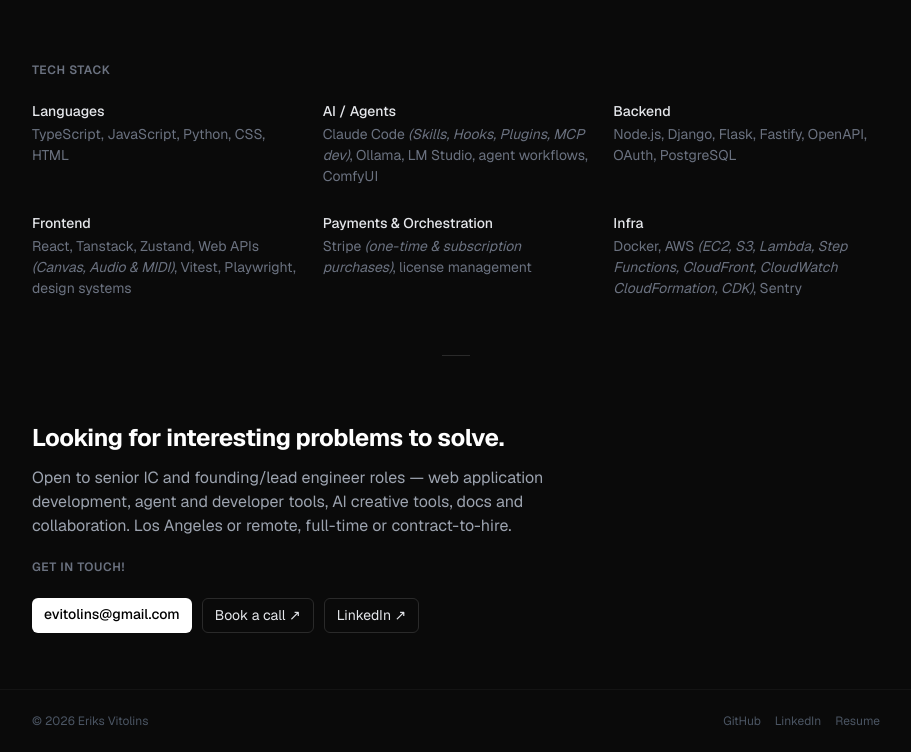
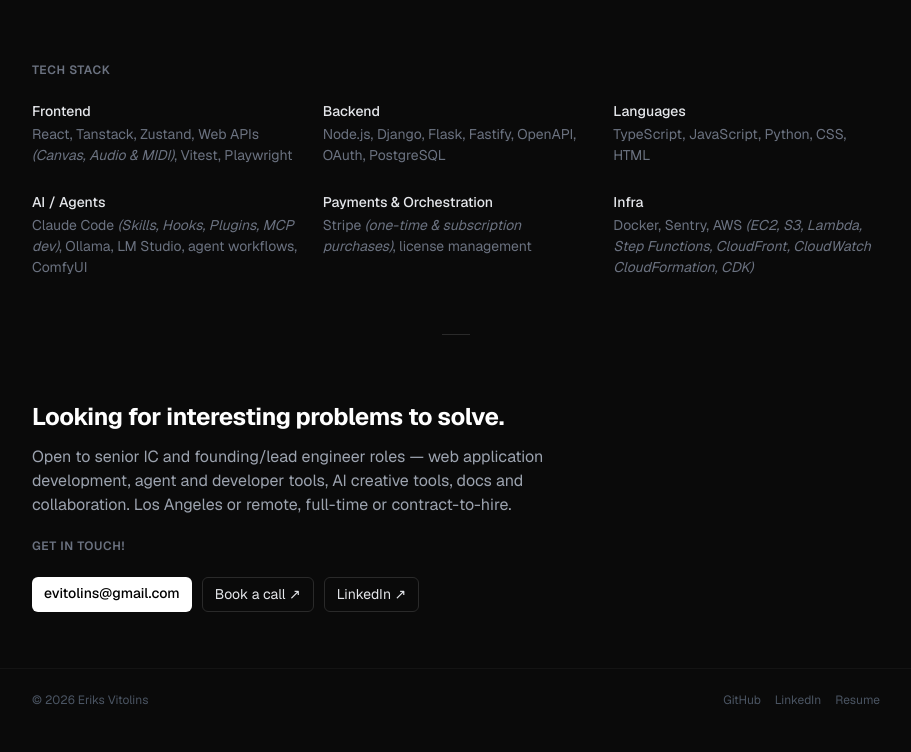
Before and after one commit to evitolins/evitolins, a plain HTML site: page index.html in a window 1280 px wide. Shown: the part 1958-2710 px from the top of the page, without its empty margins (184-1095 px from the left). After the commit the page ends 2689 px from the top, so only its background shows below. Drawn offline with nearby package versions, Linux system fonts and the light colour scheme.

Commit message:
Minor content cleanup

```diff
--- a/index.html
+++ b/index.html
@@ -173,8 +173,10 @@
         </div>
         <div class="proj">
           <h3>Canvas Highlight
-            <a class="badge" href="https://github.com/evitolins/canvas-highlight" target="_blank" rel="noopener">github ↗</a>
-            <a class="badge" href="https://evitolins.github.io/canvas-highlight/" target="_blank" rel="noopener">demo ↗</a>
+            <a class="badge" href="https://github.com/evitolins/canvas-highlight" target="_blank" rel="noopener">github
+              ↗</a>
+            <a class="badge" href="https://evitolins.github.io/canvas-highlight/" target="_blank" rel="noopener">demo
+              ↗</a>
           </h3>
           <p>A React component that draws realistic highlighter, marker and pen strokes over HTML text on a canvas
             overlay — driven by plain <code>&lt;mark&gt;</code> tags or by Range objects from search, selection or NLP.
@@ -183,7 +185,8 @@
         </div>
         <div class="proj">
           <h3>FM Node Synth
-            <a class="badge" href="https://github.com/evitolins/fm-node-synth" target="_blank" rel="noopener">github ↗</a>
+            <a class="badge" href="https://github.com/evitolins/fm-node-synth" target="_blank" rel="noopener">github
+              ↗</a>
             <a class="badge" href="https://evitolins.github.io/fm-node-synth/" target="_blank" rel="noopener">demo ↗</a>
           </h3>
           <p>A DX7-inspired FM synthesizer built as a node graph — patch operators visually and hear the result live.
@@ -192,7 +195,8 @@
         </div>
         <div class="proj">
           <h3>Comfy Sprite Select
-            <a class="badge" href="https://github.com/evitolins/comfy-sprite-select" target="_blank" rel="noopener">github ↗</a>
+            <a class="badge" href="https://github.com/evitolins/comfy-sprite-select" target="_blank"
+              rel="noopener">github ↗</a>
           </h3>
           <p>A ComfyUI custom node for pulling a single frame out of a sprite sheet: click a cell in the grid overlaid
             on
@@ -206,6 +210,15 @@
       <h2>Tech stack</h2>
       <div class="stack">
         <div>
+          <h4>Frontend</h4>
+          <p>React, Tanstack, Zustand, Web APIs <i>(Canvas, Audio &amp; MIDI)</i>, Vitest, Playwright
+          </p>
+        </div>
+        <div>
+          <h4>Backend</h4>
+          <p>Node.js, Django, Flask, Fastify, OpenAPI, OAuth, PostgreSQL</p>
+        </div>
+        <div>
           <h4>Languages</h4>
           <p>TypeScript, JavaScript, Python, CSS, HTML</p>
         </div>
@@ -214,21 +227,12 @@
           <p>Claude Code <i>(Skills, Hooks, Plugins, MCP dev)</i>, Ollama, LM Studio, agent workflows, ComfyUI</p>
         </div>
         <div>
-          <h4>Backend</h4>
-          <p>Node.js, Django, Flask, Fastify, OpenAPI, OAuth, PostgreSQL</p>
-        </div>
-        <div>
-          <h4>Frontend</h4>
-          <p>React, Tanstack, Zustand, Web APIs <i>(Canvas, Audio &amp; MIDI)</i>, Vitest, Playwright, design systems
-          </p>
-        </div>
-        <div>
           <h4>Payments & Orchestration</h4>
           <p>Stripe <i>(one-time &amp subscription purchases)</i>, license management</p>
         </div>
         <div>
           <h4>Infra</h4>
-          <p>Docker, AWS <i>(EC2, S3, Lambda, Step Functions, CloudFront, CloudWatch CloudFormation, CDK)</i>, Sentry
+          <p>Docker, Sentry, AWS <i>(EC2, S3, Lambda, Step Functions, CloudFront, CloudWatch CloudFormation, CDK)</i>
           </p>
         </div>
       </div>
```
